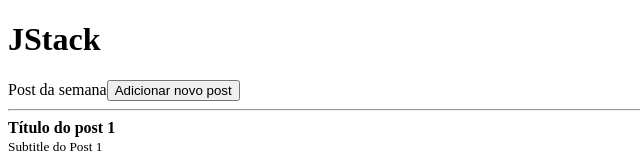
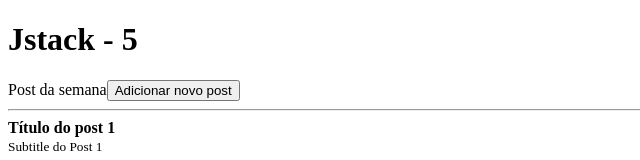
Before and after one commit to cauealb/full-stack, a React app in the folder React/: page / in a window 1280 px wide. Shown: the top 160 px of the page, without its empty margins (0-640 px from the left). Built offline with nearby package versions, Linux system fonts and the light colour scheme.

Commit message:
Colocando mais um state para mostrar a quantidade de post e incrementar ele

```diff
--- a/React/src/App.jsx
+++ b/React/src/App.jsx
@@ -12,6 +12,8 @@ export default function App() {
     {id:  Math.random(), title: "Título do post 4", subtitle: "Subtitle do Post 4", likes: 12},
     {id:  Math.random(), title: "Título do post 5", subtitle: "Subtitle do Post 5", likes: 27},
 ])
+    const [lengthPost, setLengthPost] = useState(post.length)
+
 
     function handleNewPost() {
         const newPost = {
@@ -22,12 +24,13 @@ export default function App() {
         }
 
         setPost([...post, newPost])
+        setLengthPost(lengthPost + 1)
     }
 
 
     return (
         <>
-            <Header title="JStack">
+            <Header title={`Jstack   -  ${lengthPost}`}>
                 <span>{category}</span>
                 <button onClick={handleNewPost}>Adicionar novo post</button>
             </Header>
```
